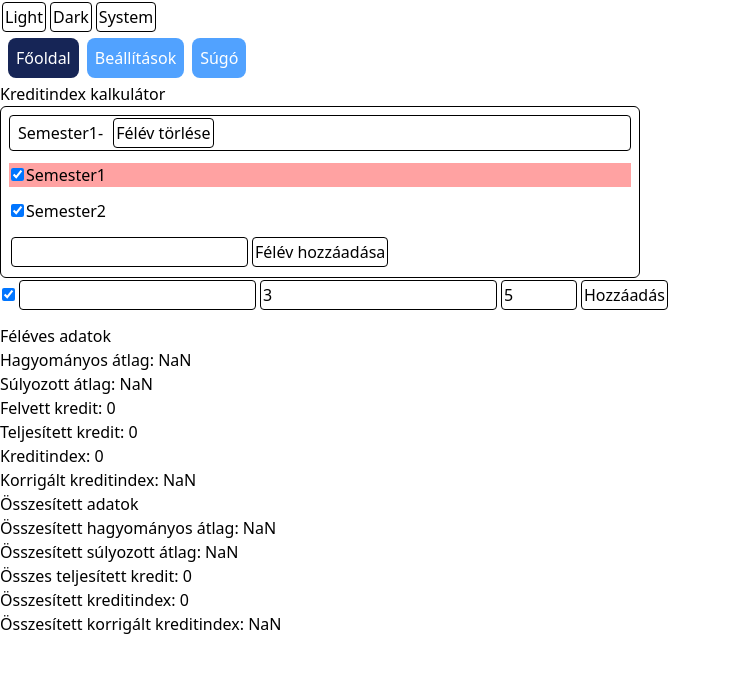
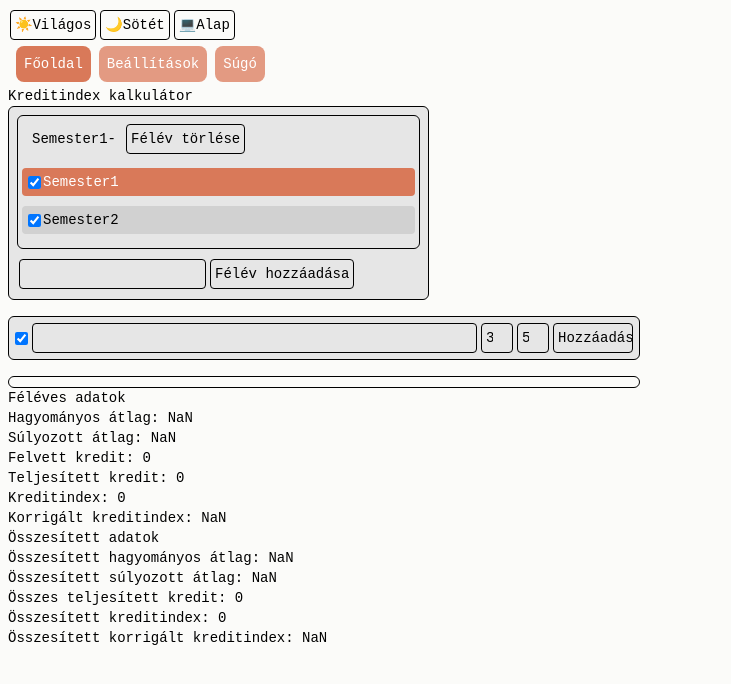
Before and after one commit to janosnagygyorgy/kredit-v2, a React (Vite) app: page /home in a window 1280 px wide. Shown: the top 684 px of the page, without its empty margins (0-731 px from the left). Built offline with nearby package versions, Linux system fonts and the light colour scheme.

Commit message:
Add colors

```diff
--- a/src/components/DragDropList/DropZone.tsx
+++ b/src/components/DragDropList/DropZone.tsx
@@ -16,10 +16,10 @@ function DropZone({ index, handleOnDrop }: DropZoneProps) {
         handleOnDrop(index);
       }}
       onDragOver={(e) => e.preventDefault()}
-      className={`text-center text-xs m-0.5
+      className={`flex items-center justify-center text-xs m-0.5
         border-dashed border-1 rounded-sm select-none
         transition-all duration-100 ease-in-out
-        ${isDraggedOver ? "h-5" : "h-2 opacity-0"}`}
+        ${isDraggedOver ? "h-5" : "h-1.5 opacity-0"}`}
     >
       Áthelyezés
     </div>
--- a/src/components/Navbar.tsx
+++ b/src/components/Navbar.tsx
@@ -24,8 +24,8 @@ function NavigationLink({ to, children }: NavigationLinkProps) {
 
   return (
     <div
-      className={`rounded-lg p-2 text-white mx-1
-        ${isActive ? "bg-blue-950" : "bg-blue-400"}`}
+      className={`rounded-lg p-2 mx-1 text-link-text
+        ${isActive ? "bg-primary" : "bg-link-background"}`}
     >
       <Link to={to}>{children}</Link>
     </div>
--- a/src/components/ThemeSelector.tsx
+++ b/src/components/ThemeSelector.tsx
@@ -5,9 +5,13 @@ interface ThemeSelectorProps {
 function ThemeSelector({ setTheme }: ThemeSelectorProps) {
   return (
     <div>
-      <input type="button" value="Light" onClick={() => setTheme("light")} />
-      <input type="button" value="Dark" onClick={() => setTheme("dark")} />
-      <input type="button" value="System" onClick={() => setTheme("system")} />
+      <input
+        type="button"
+        value="☀️Világos"
+        onClick={() => setTheme("light")}
+      />
+      <input type="button" value="🌙Sötét" onClick={() => setTheme("dark")} />
+      <input type="button" value="💻Alap" onClick={() => setTheme("system")} />
     </div>
   );
 }
--- a/src/index.css
+++ b/src/index.css
@@ -2,15 +2,50 @@
 
 @custom-variant dark (&:where(.dark, .dark *));
 
+@theme {
+  --color-background: hsl(60, 17%, 98%);
+  --color-text: hsl(0, 0%, 0%);
+  --color-primary: hsl(15, 63%, 60%);
+
+  --color-link-text: hsl(0, 0%, 100%);
+  --color-link-background: hsl(15, 63%, 70%);
+
+  --color-shadow: hsl(0, 0%, 90%);
+  --color-shadow-highlight: hsl(0, 0%, 82%);
+
+  /* --font-sans: "Segoe UI" */
+  --font-mono: monospace;
+}
+
 html,
 body {
-  @apply h-full m-0 bg-white text-black dark:bg-[#1e1e1e] dark:text-[#d4d4d4];
+  @apply h-full m-0;
+}
+
+body {
+  @apply p-2 bg-background text-text font-mono text-sm tabular-nums;
+
+  @variant dark {
+    --color-background: hsl(0, 0%, 14%);
+    --color-text: hsl(0, 0%, 83%);
+    --color-primary: hsl(15, 63%, 40%);
+
+    --color-shadow: hsl(0, 0%, 18%);
+    --color-shadow-highlight: hsl(0, 0%, 21%);
+
+    --color-link-background: hsl(15, 63%, 60%);
+  }
 }
 
 body:not(.no-transition) {
-  @apply transition-colors duration-500;
+  @apply transition-colors duration-400;
 }
 
 input {
-  @apply border-solid border-1 m-0.5 p-0.5 rounded-sm;
+  @apply border-solid border-1 m-0.5 p-1 rounded-sm;
 }
+
+input[type="button"],
+input[type="checkbox"] {
+  @apply cursor-pointer;
+}
--- a/src/pages/home/components/SemesterSelect.tsx
+++ b/src/pages/home/components/SemesterSelect.tsx
@@ -30,8 +30,9 @@ function SemesterSelect({
   }
 
   return (
-    <div className="w-1/2 p-2 border-1 border-solid rounded-md">
-      <div className="flex items-center border-1 border-solid rounded-sm select-none">
+    <div className="w-1/3 p-2 border-1 border-solid rounded-md bg-shadow">
+      <div className="mb-2 p-1 border-1 border-solid rounded-md">
+        <div className="flex items-center p-0.5 rounded-sm select-none">
           <div
             className="mx-2 cursor-pointer"
             onClick={() => setActive(() => !active)}
@@ -61,10 +62,10 @@ function SemesterSelect({
                           if (!(e.target instanceof HTMLInputElement))
                             handleSemesterChange(option.name);
                         }}
-                      className={`cursor-pointer active:cursor-grabbing ${
+                        className={`flex items-center p-1 rounded-sm cursor-pointer active:cursor-grabbing ${
                           option.name === selectedSemester
-                          ? "bg-red-300 dark:bg-red-900"
-                          : ""
+                            ? "bg-primary text-link-text"
+                            : "bg-shadow-highlight"
                         }`}
                       >
                         <input
@@ -82,7 +83,8 @@ function SemesterSelect({
             />
           </div>
         </div>
-      <div className="flex items-center">
+      </div>
+      <div className="flex items-center m-0 p-0">
         <input type="text" ref={addSemesterInput} />
         <input
           type="button"
--- a/src/pages/home/components/SubjectList/SubjectList.tsx
+++ b/src/pages/home/components/SubjectList/SubjectList.tsx
@@ -20,8 +20,9 @@ function SubjectList({
   onMoveSubject,
 }: SubjectListProps) {
   return (
-    <>
+    <div className="w-1/2">
       <SubjectListInput onAddSubject={onAddSubject} />
+      <div className="px-2 py-0 border-solid border-1 rounded-md">
         <DragDropList
           onMoveItem={onMoveSubject}
           items={subjects.map(
@@ -38,7 +39,8 @@ function SubjectList({
               } as DraggableItem)
           )}
         />
-    </>
+      </div>
+    </div>
   );
 }
 
--- a/src/pages/home/components/SubjectList/SubjectListInput.tsx
+++ b/src/pages/home/components/SubjectList/SubjectListInput.tsx
@@ -13,7 +13,7 @@ function SubjectListInput({ onAddSubject }: SubjectListInputProps) {
   const [inputGrade, setInputGrade] = useState(5);
 
   return (
-    <>
+    <div className="flex items-center p-1 my-4 border-solid border-1 rounded-md bg-shadow cursor-grab active:cursor-grabbing">
       <input
         type="checkbox"
         checked={inputCompleted}
@@ -22,12 +22,14 @@ function SubjectListInput({ onAddSubject }: SubjectListInputProps) {
       <input
         type="text"
         value={inputName}
+        className="w-full"
         onChange={(event) => setInputName(event.target.value)}
       />
       <input
         type="number"
         min={0}
         value={inputCredit.toString()}
+        className="w-8"
         onChange={(event) => setInputCredit(Number(event.target.value))}
       />
       <input
@@ -35,11 +37,13 @@ function SubjectListInput({ onAddSubject }: SubjectListInputProps) {
         min={1}
         max={5}
         value={inputGrade.toString()}
+        className="w-8"
         onChange={(event) => setInputGrade(Number(event.target.value))}
       />
       <input
         type="button"
         value="Hozzáadás"
+        className="w-20"
         onClick={() => {
           onAddSubject({
             id: v4(),
@@ -50,7 +54,7 @@ function SubjectListInput({ onAddSubject }: SubjectListInputProps) {
           });
         }}
       />
-    </>
+    </div>
   );
 }
 
--- a/src/pages/home/components/SubjectList/SubjectListItem.tsx
+++ b/src/pages/home/components/SubjectList/SubjectListItem.tsx
@@ -46,8 +46,7 @@ function SubjectListItem({
   }, [subjectState]);
 
   return (
-    <div className="p-1 border-solid border-1 rounded-md cursor-grab active:cursor-grabbing">
-      <div>{subjectState.id}</div>
+    <div className="flex items-center p-1 border-solid border-1 rounded-md bg-shadow cursor-grab active:cursor-grabbing">
       <input
         type="checkbox"
         checked={subjectState.completed}
@@ -56,12 +55,14 @@ function SubjectListItem({
       <input
         type="text"
         value={subjectState.name}
+        className="w-full"
         onChange={handleNameChange}
       />
       <input
         type="number"
         min={0}
         value={subjectState.credit.toString()}
+        className="w-8"
         onChange={handleCreditChange}
       />
       <input
@@ -69,11 +70,13 @@ function SubjectListItem({
         min={1}
         max={5}
         value={subjectState.grade.toString()}
+        className="w-8"
         onChange={handleGradeChange}
       />
       <input
         type="button"
         value="Törlés"
+        className="w-15"
         onClick={() => onDeleteSubject(subject.id)}
       />
     </div>
--- a/src/pages/settings/components/ImportExport.tsx
+++ b/src/pages/settings/components/ImportExport.tsx
@@ -57,7 +57,7 @@ function ImportExport({ data, onImport }: ImportExportProps) {
         className={`h-40 w-2xs flex justify-center items-center cursor-pointer
           border-dashed border-1 rounded-2xl
           transition-all duration-200 ease-in-out
-          ${active ? "bg-gray-200" : ""}`}
+          ${active ? "bg-shadow" : ""}`}
         onClick={handleImportClick}
         onDragEnter={() => setActive(() => true)}
         onDragLeave={() => setActive(() => false)}
```
Lines whose indentation alone changed are shown as unchanged.
